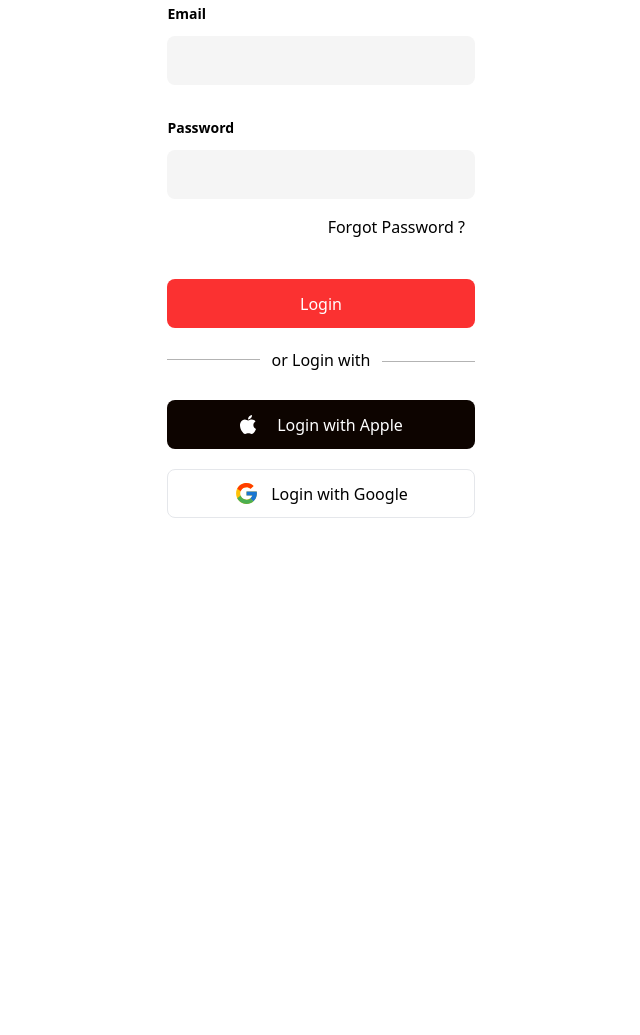
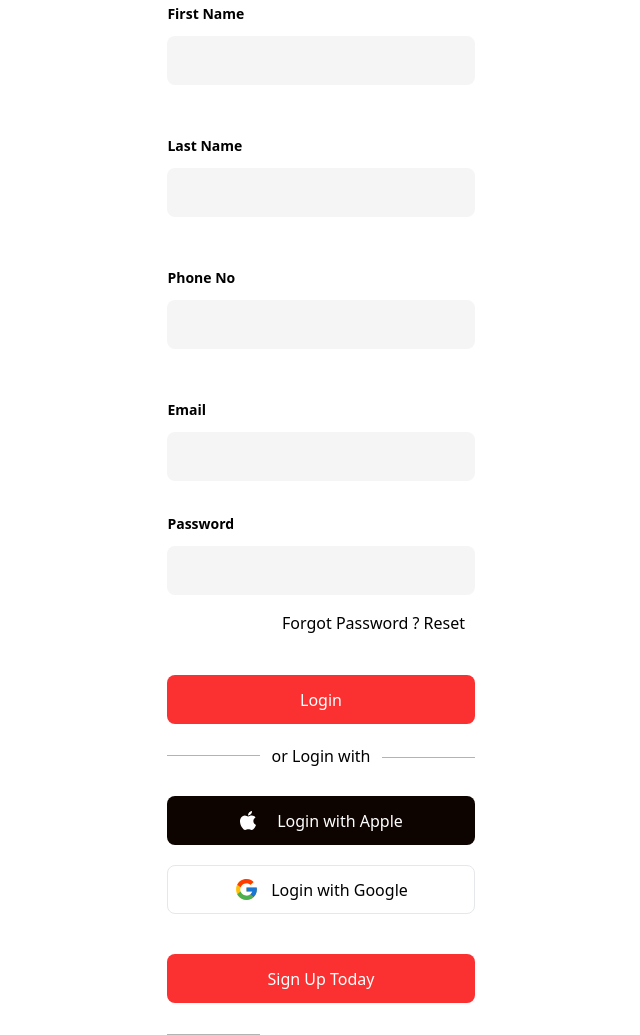
Before and after one commit to heismyke/ShopifyMax, a website: page index.html in a window 1280 px wide. Shown: the part 241-1276 px from the top of the page, without its empty margins (319-959 px from the left). Before the commit the page ends 800 px from the top, so only its background shows below. Drawn offline with Linux system fonts and the light colour scheme.

Commit message:
Your commit message

```diff
--- a/index.html
+++ b/index.html
@@ -55,6 +55,24 @@
   <div class="w-[100%]">
     <form action="">
       <div class="w-[80%] mx-auto mt-[50px]">
+        <p class="inputText text-[14px] pb-3 font-semibold">First Name</p>
+        <input type="text" class="bg-[#F5F5F5] w-[100%] h-[49px] rounded-lg text-[16px]text-black pl-2" >
+      </div>
+      <div class="w-[100%]">
+        <form action="">
+          <div class="w-[80%] mx-auto mt-[50px]">
+            <p class="inputText text-[14px] pb-3 font-semibold">Last Name</p>
+            <input type="text" class="bg-[#F5F5F5] w-[100%] h-[49px] rounded-lg text-[16px]text-black pl-2" >
+          </div>
+  <div class="w-[100%]">
+    <form action="">
+      <div class="w-[80%] mx-auto mt-[50px]">
+        <p class="inputText text-[14px] pb-3 font-semibold">Phone No</p>
+        <input type="text" class="bg-[#F5F5F5] w-[100%] h-[49px] rounded-lg text-[16px]text-black pl-2" >
+      </div>
+  <div class="w-[100%]">
+    <form action="">
+      <div class="w-[80%] mx-auto mt-[50px]">
         <p class="inputText text-[14px] pb-3 font-semibold">Email</p>
         <input type="text" class="bg-[#F5F5F5] w-[100%] h-[49px] rounded-lg text-[16px]text-black pl-2" >
       </div>
@@ -63,7 +81,7 @@
         <input type="text" class="bg-[#F5F5F5] w-[100%] h-[49px] rounded-lg text-[16px]text-black pl-2" >
       </div>
       <div class="w-[100%] text-right pr-12 md:pr-24 lg:pr-12 mt-4">
-        <p><a href="#">Forgot Password ?</a></p>
+        <p><a href="#">Forgot Password ? Reset</a></p>
       </div>
       <div class="w-[80%] h-[49px] mx-auto mt-10 rounded-lg bg-[#FB3131] text-[16px] text-white flex items-center justify-center">
         <p>Login</p>
@@ -88,6 +106,11 @@
         </div>
         <p class="text-black">Login with Google</p>
       </div>
+      <div class="w-[80%] h-[49px] mx-auto mt-10 rounded-lg bg-[#FB3131] text-[16px] text-white flex items-center justify-center">
+        <p>Sign Up Today</p>
+      </div>
+      <div class="w-[80%] mt-5 mx-auto relative text-center">
+        <div class="solidOne"></div>
     </form>
   </div>
  </div>
--- a/tailwind.config.js
+++ b/tailwind.config.js
@@ -1,8 +1,10 @@
-/** @type {import('tailwindcss').Config} */
 module.exports = {
-  content: ['index.html'],
+  content: [
+    "./src/**/*.{html,js}", // Adjust the path to your files
+    "./index.html"          // Include the main HTML file if it exists
+  ],
   theme: {
     extend: {},
   },
   plugins: [],
-}
+};
```
Also changed, not shown: dist/output.css, 1 other file.
